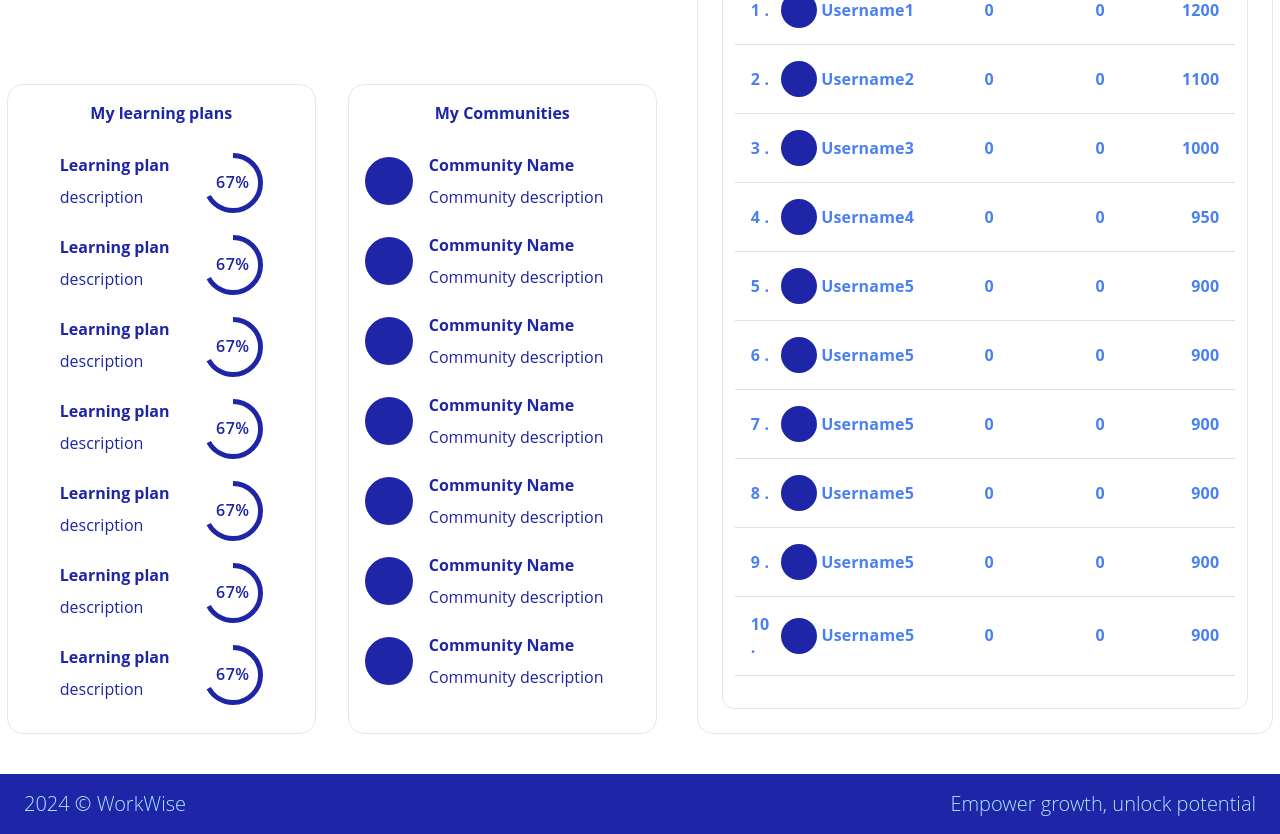
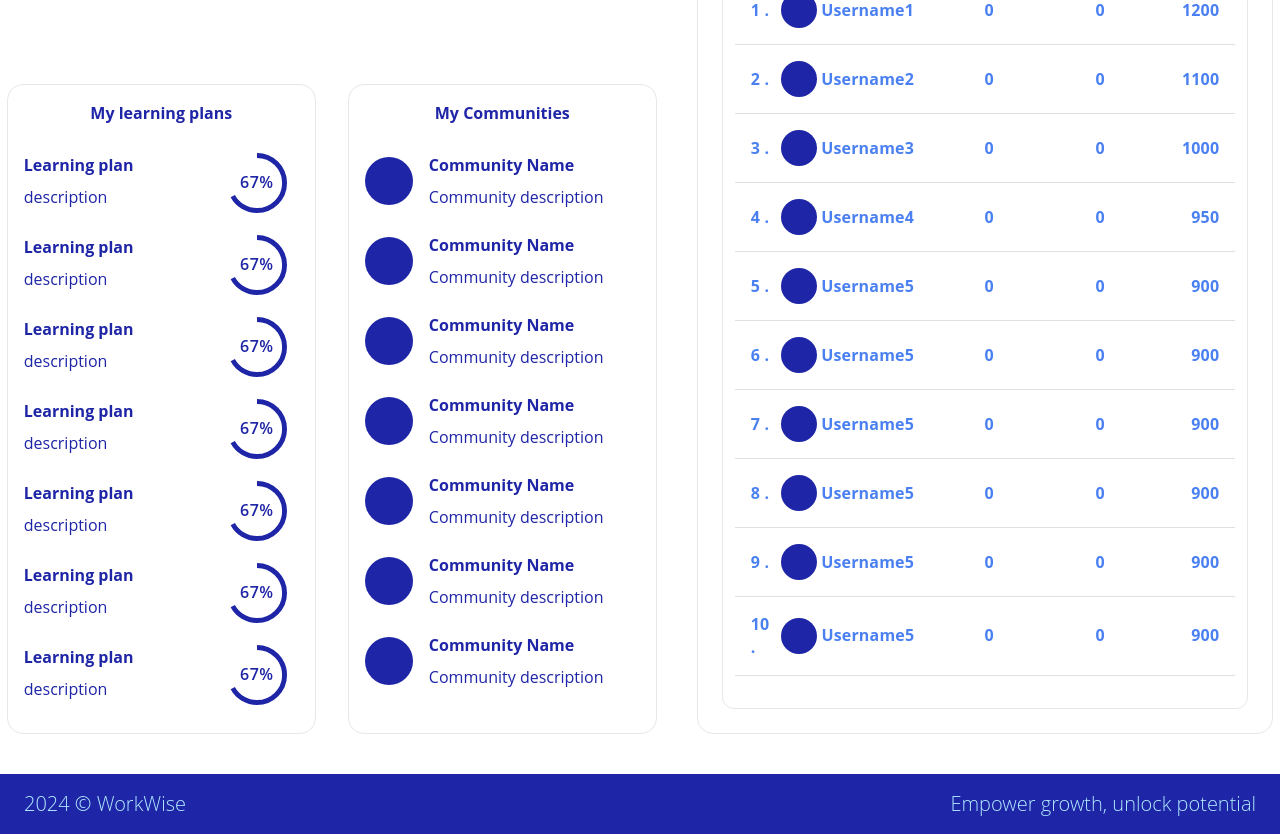
Before and after one commit to Tarek-Al-Khatib/frontend, a React (Create React App) app: page /myprofile in a window 1280 px wide. Shown: the part 360-1194 px from the top of the page. Built offline with nearby package versions, Linux system fonts and the light colour scheme; no server answers; sample sign-in values are in the browser's storage.

Commit message:
Styled learning plans on profile page

```diff
--- a/src/pages/Profile/Profile.jsx
+++ b/src/pages/Profile/Profile.jsx
@@ -156,63 +156,9 @@ const Profile = () => {
                       My learning plans
                     </div>
 
-                    <div className="p-4 bg-white h-[570px]">
+                    <div className="bg-white h-[570px] pt-4">
                       <div className="space-y-4 h-[570px] overflow-y-auto overflow-x-hidden custom-scrollbar whitespace-normal">
-                        <div className="flex justify-between px-5">
-                          <div className="flex flex-col gap-2">
-                            <p className="font-bold text-navy">Learning plan</p>
-                            <p className="font-normal text-navy">description</p>
-                          </div>
-                          <div>
-                            <CircularProgressWithLabel value={67} size={60} />
-                          </div>
-                        </div>
-                        <div className="flex justify-between px-5">
-                          <div className="flex flex-col gap-2">
-                            <p className="font-bold text-navy">Learning plan</p>
-                            <p className="font-normal text-navy">description</p>
-                          </div>
-                          <div>
-                            <CircularProgressWithLabel value={67} size={60} />
-                          </div>
-                        </div>
-                        <div className="flex justify-between px-5">
-                          <div className="flex flex-col gap-2">
-                            <p className="font-bold text-navy">Learning plan</p>
-                            <p className="font-normal text-navy">description</p>
-                          </div>
-                          <div>
-                            <CircularProgressWithLabel value={67} size={60} />
-                          </div>
-                        </div>
-                        <div className="flex justify-between px-5">
-                          <div className="flex flex-col gap-2">
-                            <p className="font-bold text-navy">Learning plan</p>
-                            <p className="font-normal text-navy">description</p>
-                          </div>
-                          <div>
-                            <CircularProgressWithLabel value={67} size={60} />
-                          </div>
-                        </div>
-                        <div className="flex justify-between px-5">
-                          <div className="flex flex-col gap-2">
-                            <p className="font-bold text-navy">Learning plan</p>
-                            <p className="font-normal text-navy">description</p>
-                          </div>
-                          <div>
-                            <CircularProgressWithLabel value={67} size={60} />
-                          </div>
-                        </div>
-                        <div className="flex justify-between px-5">
-                          <div className="flex flex-col gap-2">
-                            <p className="font-bold text-navy">Learning plan</p>
-                            <p className="font-normal text-navy">description</p>
-                          </div>
-                          <div>
-                            <CircularProgressWithLabel value={67} size={60} />
-                          </div>
-                        </div>
-                        <div className="flex justify-between px-5">
+                        <div className="flex justify-between pr-3">
                           <div className="flex flex-col gap-2">
                             <p className="font-bold text-navy">Learning plan</p>
                             <p className="font-normal text-navy">description</p>
@@ -222,7 +168,62 @@ const Profile = () => {
                           </div>
                         </div>
 
-                        <div className="flex justify-between px-5">
+                        <div className="flex justify-between pr-3">
+                          <div className="flex flex-col gap-2">
+                            <p className="font-bold text-navy">Learning plan</p>
+                            <p className="font-normal text-navy">description</p>
+                          </div>
+                          <div>
+                            <CircularProgressWithLabel value={67} size={60} />
+                          </div>
+                        </div>
+                        <div className="flex justify-between pr-3">
+                          <div className="flex flex-col gap-2">
+                            <p className="font-bold text-navy">Learning plan</p>
+                            <p className="font-normal text-navy">description</p>
+                          </div>
+                          <div>
+                            <CircularProgressWithLabel value={67} size={60} />
+                          </div>
+                        </div>
+                        <div className="flex justify-between pr-3">
+                          <div className="flex flex-col gap-2">
+                            <p className="font-bold text-navy">Learning plan</p>
+                            <p className="font-normal text-navy">description</p>
+                          </div>
+                          <div>
+                            <CircularProgressWithLabel value={67} size={60} />
+                          </div>
+                        </div>
+                        <div className="flex justify-between pr-3">
+                          <div className="flex flex-col gap-2">
+                            <p className="font-bold text-navy">Learning plan</p>
+                            <p className="font-normal text-navy">description</p>
+                          </div>
+                          <div>
+                            <CircularProgressWithLabel value={67} size={60} />
+                          </div>
+                        </div>
+                        <div className="flex justify-between pr-3">
+                          <div className="flex flex-col gap-2">
+                            <p className="font-bold text-navy">Learning plan</p>
+                            <p className="font-normal text-navy">description</p>
+                          </div>
+                          <div>
+                            <CircularProgressWithLabel value={67} size={60} />
+                          </div>
+                        </div>
+                        <div className="flex justify-between pr-3">
+                          <div className="flex flex-col gap-2">
+                            <p className="font-bold text-navy">Learning plan</p>
+                            <p className="font-normal text-navy">description</p>
+                          </div>
+                          <div>
+                            <CircularProgressWithLabel value={67} size={60} />
+                          </div>
+                        </div>
+
+                        <div className="flex justify-between pr-3">
                           <div className="flex flex-col gap-2">
                             <p className="font-bold text-navy">Learning plan</p>
                             <p className="font-normal text-navy">description</p>
```
